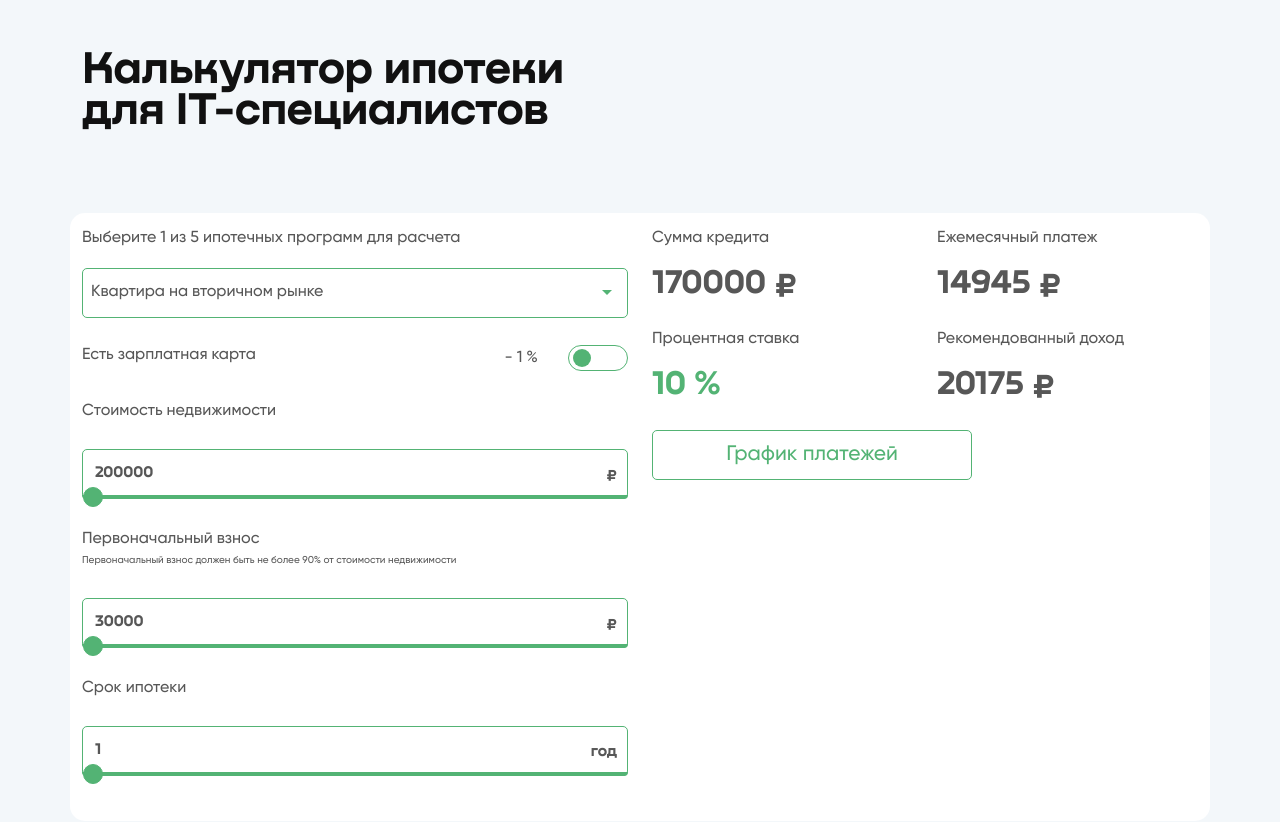
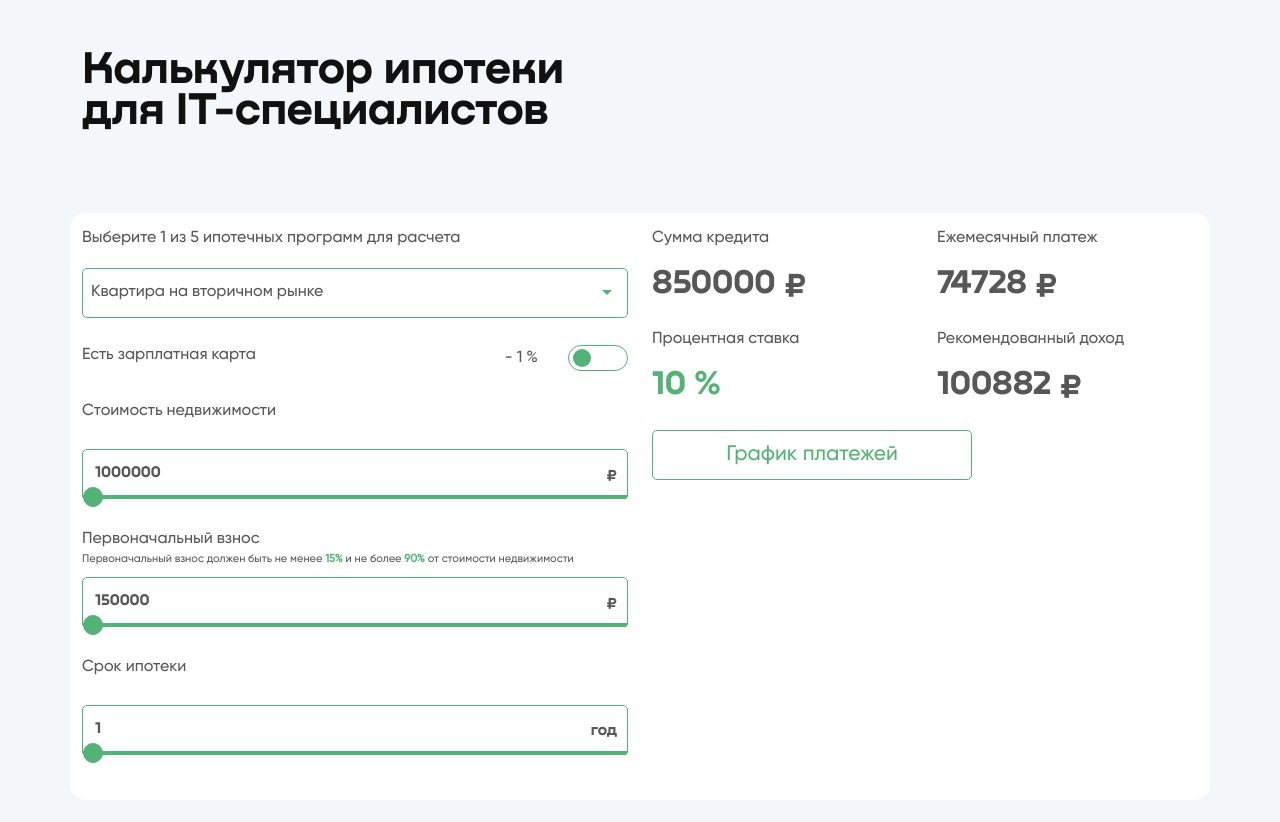
Before and after one commit to maxgrigoriew/mortgage-calculator, a Vue app: page / in a window 1280 px wide. Shown: the top 822 px of the page. Built offline with nearby package versions, Linux system fonts and the light colour scheme.

Commit message:
fixed range value

```diff
--- a/src/App.vue
+++ b/src/App.vue
@@ -39,7 +39,6 @@
                                      class="range__inner-text"
                                      v-model.trim.number="obj.price"
                                      @keypress="validateNumber"
-
                               >
                               <div class="range__inner-icon">₽</div>
                            </div>
@@ -54,7 +53,9 @@
                      <div class="range col-12">
                         <div class="range__title">
                            Первоначальный взнос <br>
-                           <span style="font-size: 10px;">Первоначальный взнос должен быть не более 90% от стоимости недвижимости</span>
+                           <span class="range__subtitle">
+                              Первоначальный взнос должен быть не менее <strong>15%</strong> и не более <strong>90% </strong>от стоимости недвижимости
+                           </span>
                         </div>
                         <div class="range__inner">
                            <div class="range__inner-top">
@@ -62,7 +63,6 @@
                                      class="range__inner-text"
                                      v-model.trim.number="obj.initial"
                                      @keypress="validateNumber"
-
                               >
                               <span class="range__inner-icon">₽</span>
                            </div>
@@ -85,7 +85,7 @@
                                      v-model.trim.number="obj.years"
                                      @keypress="validateNumber"
                               >
-                              <div class="range__inner-icon">{{getyears}}</div>
+                              <div class="range__inner-icon">{{getYears}}</div>
                            </div>
                            <input class="range__inner-input"
                                   type="range"
@@ -133,6 +133,7 @@
       <is-modal :visibleModal="visibleModal"
                 @visibleModal="closeModal"
                 :resultTableArray="resultTableArray"
+                @click="printTable"
       />
    </div>
 </template>
@@ -153,13 +154,12 @@ export default {
       return {
          years: 1,
          obj: {
-            price: 200000,
-            initial: null,
+            price: 1000000,
+            initial: 150000,
             years: 1,
-            value: 0,
             procentCard: 1,
             maxPrice: 100000000,
-            minPrice: 200000,
+            minPrice: 1000000,
          },
          options: [
             {name: 'Квартира на вторичном рынке', procent: 10, value: 2},
@@ -176,7 +176,10 @@ export default {
       };
    },
    methods: {
-      validateNumber: event => {
+      printTable() {
+         window.print()
+      },
+      validateNumber(){
          let keyCode = event.keyCode;
          if (keyCode < 48 || keyCode > 57) {
             event.preventDefault();
@@ -199,7 +202,7 @@ export default {
          // то месечная ставка = 10/12/100 = 0.0083%
          const monthlyRate = annualIntersetRate / 12 / 100;
          const commonRate = Math.pow(1 + monthlyRate, months);
-         const monthlyPayment = ((loanAmount * monthlyRate * commonRate) / (commonRate - 1)).toFixed(2);
+         const monthlyPayment = Math.floor((loanAmount * monthlyRate * commonRate) / (commonRate - 1));
          // Складируем все данные по месяцам сюда
          const result = [];
          const today = new Date(Date.now());
@@ -209,14 +212,14 @@ export default {
             // Изначально он будет равен сумме кредита.
             const {totalRemain = loanAmount} = result[result.length - 1] || {};
             const newDate = new Date(today.setMonth(today.getMonth() + 1));
-            const paymentInterest = (monthlyRate * totalRemain).toFixed(2);
-            const paymentRemain = (monthlyPayment - paymentInterest).toFixed(2);
+            const paymentInterest = (monthlyRate * totalRemain).toFixed();
+            const paymentRemain = (monthlyPayment - paymentInterest).toFixed();
             const currMonth = newDate.toLocaleString('ru', {
                year: 'numeric',
                month: 'short',
             });
             result.push({
-               totalRemain: (Math.max(totalRemain - paymentRemain, 0)).toFixed(2),
+               totalRemain: (Math.max(totalRemain - paymentRemain, 0)).toFixed(),
                monthlyPayment,
                paymentInterest,
                paymentRemain,
@@ -239,11 +242,13 @@ export default {
          return this.getProcent / 100 / 12;
       },
       getLounAmount() {
-         const n = parseInt(this.obj.price - this.obj.initial);
-         return n;
+         return Math.floor(this.obj.price - this.obj.initial);
       },
       getInitial() {
-         return this.obj.initial;
+         return Math.floor(this.obj.initial)
+      },
+      getPrice() {
+         return Math.floor(this.obj.price)
       },
       getMonth() {
          return this.obj.years * 12;
@@ -252,9 +257,7 @@ export default {
          return Math.pow(1 + this.monthlyRate, this.getMonth);
       },
       monthlyPayment() {
-         let monthlyPay = (this.getLounAmount * this.monthlyRate * this.commonRate) / (this.commonRate - 1);
-         let monthlyAroundPayment = Math.floor(monthlyPay);
-         return monthlyAroundPayment;
+        return  Math.floor((this.getLounAmount * this.monthlyRate * this.commonRate) / (this.commonRate - 1)) ;
       },
       getSelectedProcent() {
          return this.obj.procentCard;
@@ -266,9 +269,9 @@ export default {
          return this.obj.years;
       },
       initialPayment() {
-         return this.obj.initial;
+         return this.obj.initial.toFixed(2);
       },
-      getyears() {
+      getYears() {
          if (this.getMonth <= 12) {
             return 'год'
          }
@@ -282,21 +285,27 @@ export default {
    },
    watch: {
       creditYears() {
-         this.getPayments(this.obj.years * 12, this.getLounAmount, this.getProcent, this.selected);
+         this.getPayments(this.getMonth, this.getLounAmount, this.getProcent, this.selected);
       },
       getProcent() {
-         this.getPayments(this.obj.years * 12, this.getLounAmount, this.getProcent, this.selected);
+         this.getPayments(this.getMonth, this.getLounAmount, this.getProcent, this.selected);
       },
       getInitial() {
-         this.getPayments(this.obj.years * 12, this.getLounAmount, this.getProcent, this.selected);
+         this.getPayments(this.getMonth, this.getLounAmount, this.getProcent, this.selected);
       },
       getLounAmount() {
-         this.getPayments(this.obj.years * 12, this.getLounAmount, this.getProcent, this.selected);
+         this.getPayments(this.getMonth, this.getLounAmount, this.getProcent, this.selected);
       },
+      getPrice() {
+         if (this.obj.price < this.obj.initial) {
+           this.obj.initial =  Math.floor(this.obj.price * 0.9)
+         } else {
+            this.obj.initial = Math.floor(this.obj.price * 0.15)
+         }
+      }
    },
    mounted() {
-      this.obj.initial = this.obj.price * 0.15
-      this.getPayments(this.obj.years * 12, this.getLounAmount, this.getProcent)
+      this.getPayments(this.getMonth, this.getLounAmount, this.getProcent)
    }
 };
 </script>
--- a/src/assets/scss/main.scss
+++ b/src/assets/scss/main.scss
@@ -49,6 +49,14 @@ body {
   position: relative;
   &__title {
 	margin-bottom: 28px;
+    position: relative;
+  }
+  &__subtitle {
+    position: absolute;
+    font-size: 11px;
+    & strong {
+      color: $green-color;
+    }
   }
   &__inner {
 	padding-bottom: 30px;
@@ -207,3 +215,11 @@ td {
 tr:nth-child(even) {
   background: #eee;
 }
+@media print {
+  button {
+    display: none;
+  }
+  .dialog__content {
+    overflow-y: auto;
+  }
+}
--- a/src/components/isModal.vue
+++ b/src/components/isModal.vue
@@ -9,8 +9,8 @@
                <button class="dialog__btn"
                        @click="hideDialog"
                >
-
                </button>
+               <button @click="$emit('click')">Печать</button>
             </div>
             <div class="dialog__content">
                <is-table-header :resultTableArray="resultTableArray"/>
```
